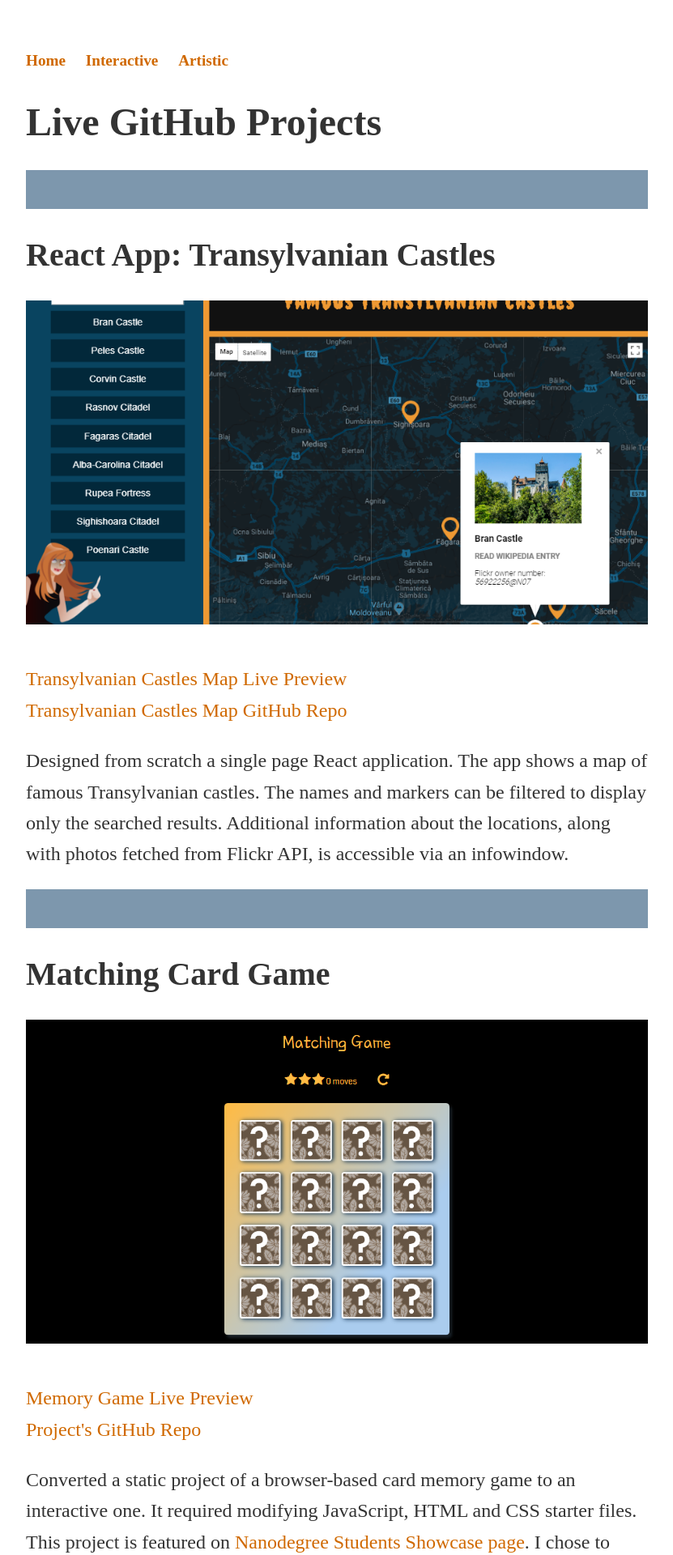
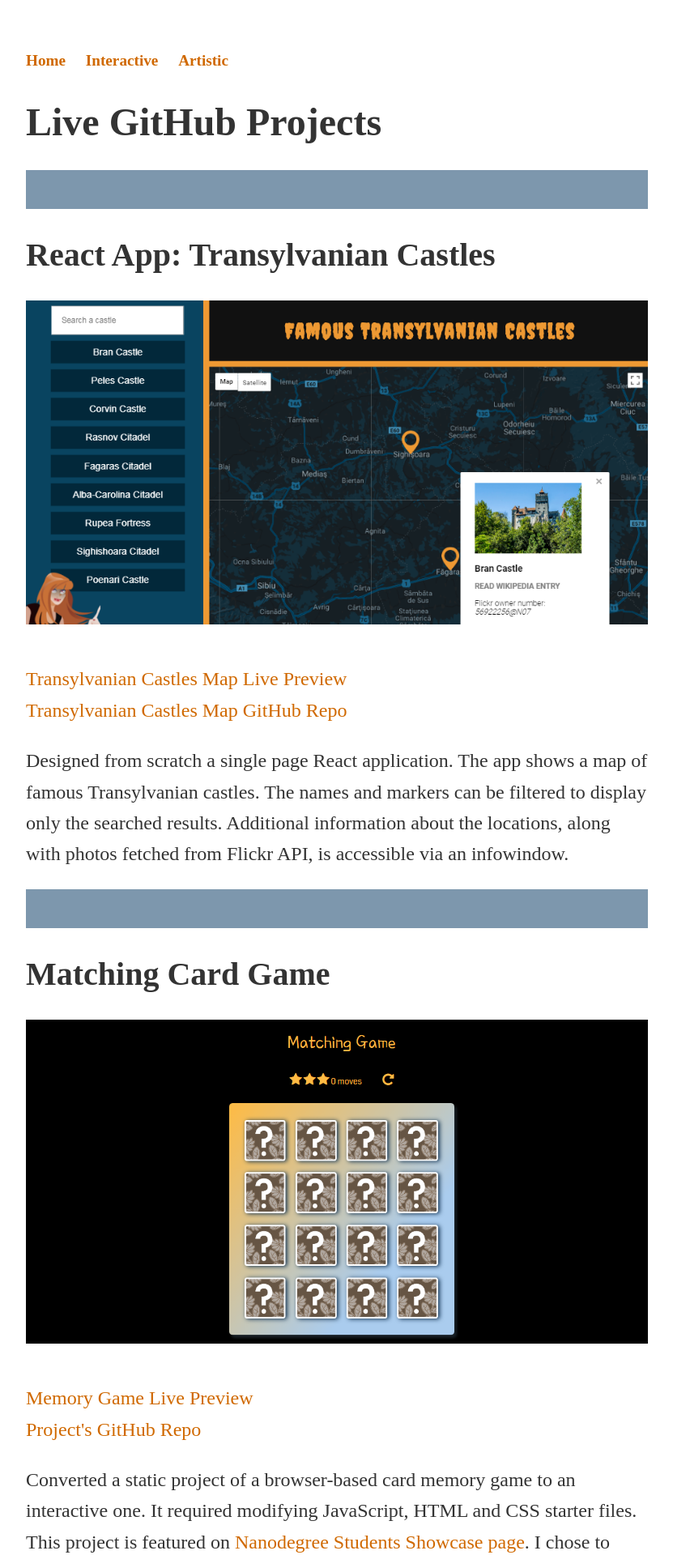
Before and after one commit to ewastasiak/Showcase, a Jekyll site: the page built from interactive/index.html, in a window 1280 px wide. Shown: the top 1920 px of the page at 81% size, without its empty margins (224-1055 px from the left). Built offline with Jekyll 4.4.1, drawn with Linux system fonts in a browser that asks for light colours; nearby versions of some CDN libraries; library files that are not in the unit come from our copies.

Commit message:
Edit style

```diff
--- a/css/main.css
+++ b/css/main.css
@@ -85,6 +85,7 @@ img {
 	height: 400px;
 	width: 100%;
 	object-fit: cover;
+	object-position: 0 0;
 }
 
 figure {
--- a/index.html
+++ b/index.html
@@ -7,8 +7,6 @@ title: Ewa Stasiak | Projects Hub
 				<p>This page is a go-to place for handy access to my live GitHub projects.</p>
 				<p>Also my first encounter with Jekyll.</b>
 				<p>Which means it may explode at any moment.</p>
-				<p>Yup.</p>
+				<p> ಠ_ಠ</p>
 				<p>Aaaaany moment now.</p>
-				<p> ಠ_ಠ</p>
-
     		</div><!-- /.blurb -->
```
